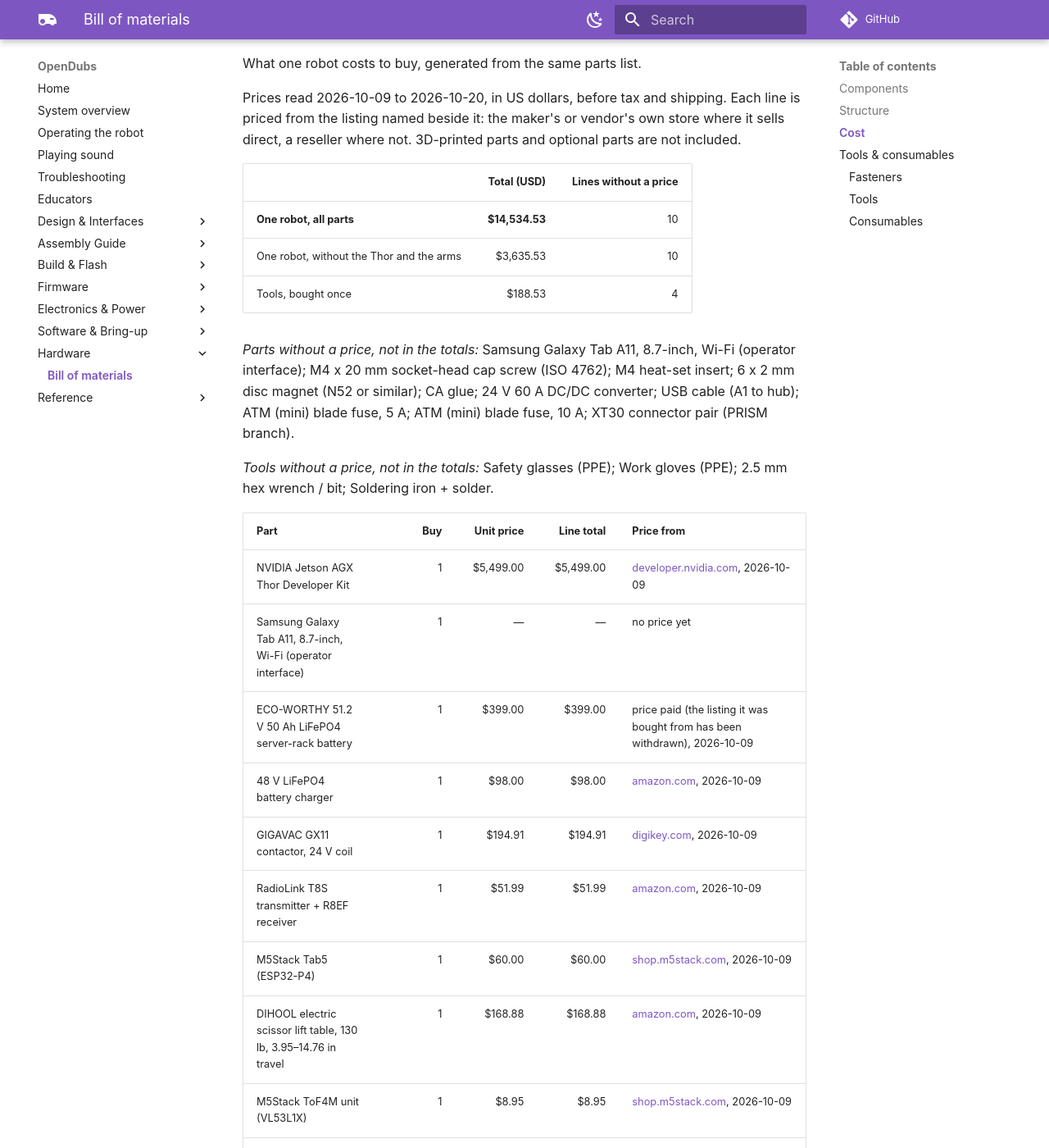
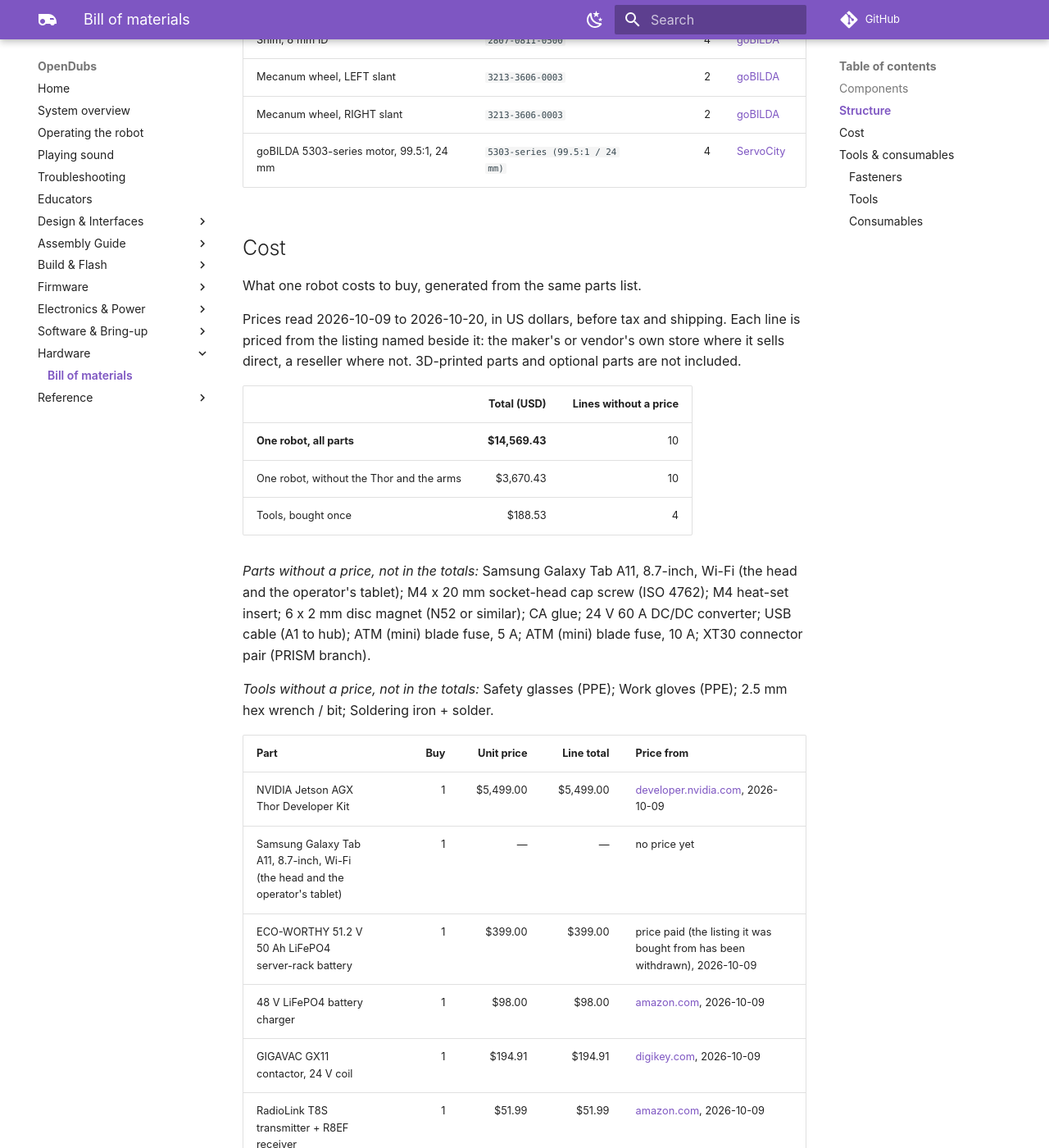
Before and after one commit to UW-Allen-School-Robotics/opendubs, an MkDocs documentation site: the page built from docs/hardware-bom.md, in a window 1280 px wide and 1400 px high, scrolled down 5197 px. Shown: the whole window at 82% size. Built offline with MkDocs 1.6.1 and Material for MkDocs 9.7.7, drawn with Linux system fonts in a browser that asks for light colours; comment, search, counter and statistics services are not loaded; some of the changed text lies outside the part shown.

Commit message:
docs: the head is a Galaxy tablet on an M5Dial neck — page and BOM
Since #278 the fitted head is the Galaxy Tab A11 on the M5Dial-driven
pan/tilt. The pan/tilt page now describes that head: the tablet as the face
(and, lifted off, the operator's dashboard), the tablet's own camera, no
rangefinder, and the neck controller's notes. parts.csv gains the M5Dial, and
the one Galaxy tablet row now covers both of its jobs.

Co-Authored-By: Claude Opus 5.5 <noreply@anthropic.com>

```diff
--- a/docs/hardware-bom.md
+++ b/docs/hardware-bom.md
@@ -19,7 +19,7 @@ part used in two places is listed once, with the quantities added.
 | Part | SKU | Qty | Used in | Notes |
 |---|---|---:|---|---|
 | [NVIDIA Jetson AGX Thor Developer Kit](https://www.nvidia.com/en-us/autonomous-machines/embedded-systems/jetson-thor/) | — | 1 | — | The main computer: runs the dashboard, the ROS software and the arms. |
-| [Samsung Galaxy Tab A11, 8.7-inch, Wi-Fi (operator interface)](https://www.samsung.com/latin_en/tablets/galaxy-tab-a/galaxy-tab-a11-gray-64gb-sm-x133nzaagto/) | `SM-X133` | 1 | — | The robot has no screen of its own: the dashboard runs full-screen on this tablet, locked in the project's kiosk app (software/tablet-kiosk). The kiosk app's setup guide is written for this model. |
+| [Samsung Galaxy Tab A11, 8.7-inch, Wi-Fi (the head and the operator's tablet)](https://www.samsung.com/latin_en/tablets/galaxy-tab-a/galaxy-tab-a11-gray-64gb-sm-x133nzaagto/) | `SM-X133` | 1 | — | One tablet does both jobs: on the head's mount it is the face and plays the robot's sound; lifted off, it is the operator's dashboard. It runs the project's kiosk app, whose setup guide is written for this model. |
 | [ECO-WORTHY 51.2 V 50 Ah LiFePO4 server-rack battery](https://www.ecoworthy.com/) | — | 1 | — | 2.56 kWh, 16 cells in series. Its BMS reports charge and voltage to the StamPLC over RS-485. The heaviest single part. |
 | [48 V LiFePO4 battery charger](https://a.co/d/0aP9q4YX) | — | 1 | — | Set it to 48 V; 8 A is the recommended current. |
 | [GIGAVAC GX11 contactor, 24 V coil](https://www.sensata.com/products/gigavac-power-contactors-fuses/gx-contactors-800v/gx-normally-open-contactors) | `GX11CAB` | 1 | — | The e-stop contactor: sealed, normally open, with an auxiliary contact the StamPLC reads to detect a weld. |
@@ -38,6 +38,7 @@ part used in two places is listed once, with the quantities added.
 | [REV Mini Power Module (24 V logic bus)](https://www.revrobotics.com/rev-11-1956/) | `REV-11-1956` | 1 | [Electronics Bay](build/electronics-bay.md) | 6 fused branch circuits — feeds Thor / StamPLC / router / USB hub(s) / E-stop signal (outside the bay) and the PRISM (inside) |
 | [goBILDA 2x80A ESC](https://www.servocity.com/content/user_manuals/3105-0202-0080_data-sheet.pdf) | `3105-0202-0080` | 2 | [Electronics Bay](build/electronics-bay.md) | Drive ESCs (datasheet at the link). NOTE: 2x80A is likely OVER-SPEC for this drivetrain — a lower-amperage ESC would work and cost less; we used these because we had them on hand. |
 | [M5 8Servo unit](https://docs.m5stack.com/en/unit/8Servos%20Unit) | — | 2 | [Electronics Bay](build/electronics-bay.md), [Pan/Tilt HMI Module](build/pan-tilt-hmi.md) | The StamPLC's: PWM to the four drive ESCs, at I2C 0x25 behind the PaHub. The neck has its own (Pan/Tilt HMI). |
+| [M5Stack Dial (ESP32-S3)](https://shop.m5stack.com/products/m5stack-dial-v1-1) | `K130-V11` | 1 | [Pan/Tilt HMI Module](build/pan-tilt-hmi.md) | The neck controller: takes the head's commands over the network and drives the neck's 8Servo. The robot's is the original Dial (K130), now discontinued; M5Stack's replacement is the Dial v1.1 (K130-V11), which the neck firmware has not been tested on. |
 | [goBILDA RGB Indicator Light (PWM Controlled)](https://www.servocity.com/rgb-indicator-light-pwm-controlled/) | `3118-0808-0002` | 1 | [Pan/Tilt HMI Module](build/pan-tilt-hmi.md) | Lights the chest badge from behind in the robot's state colour; the PWM pulse width sets the colour. Fixed with M4 screws through its own holes. |
 | 6 x 2 mm disc magnet (N52 or similar) | — | 8 | [Pan/Tilt HMI Module](build/pan-tilt-hmi.md) | Four pairs, poles attracting: they hold the face on, so it lifts off to reach the screws. |
 | [ODrive Regen Clamp](https://shop.odriverobotics.com/products/odrive-regeneration-clamp) | — | 1 | [Electronics Bay](build/electronics-bay.md) | Absorbs braking regen; the resistor lead requires SOLDERING |
@@ -90,18 +91,18 @@ Prices read 2026-10-09 to 2026-10-20, in US dollars, before tax and shipping. Ea
 
 | | Total (USD) | Lines without a price |
 |---|---:|---:|
-| **One robot, all parts** | **$14,534.53** | 10 |
-| One robot, without the Thor and the arms | $3,635.53 | 10 |
+| **One robot, all parts** | **$14,569.43** | 10 |
+| One robot, without the Thor and the arms | $3,670.43 | 10 |
 | Tools, bought once | $188.53 | 4 |
 
-*Parts without a price, not in the totals:* Samsung Galaxy Tab A11, 8.7-inch, Wi-Fi (operator interface); M4 x 20 mm socket-head cap screw (ISO 4762); M4 heat-set insert; 6 x 2 mm disc magnet (N52 or similar); CA glue; 24 V 60 A DC/DC converter; USB cable (A1 to hub); ATM (mini) blade fuse, 5 A; ATM (mini) blade fuse, 10 A; XT30 connector pair (PRISM branch).
+*Parts without a price, not in the totals:* Samsung Galaxy Tab A11, 8.7-inch, Wi-Fi (the head and the operator's tablet); M4 x 20 mm socket-head cap screw (ISO 4762); M4 heat-set insert; 6 x 2 mm disc magnet (N52 or similar); CA glue; 24 V 60 A DC/DC converter; USB cable (A1 to hub); ATM (mini) blade fuse, 5 A; ATM (mini) blade fuse, 10 A; XT30 connector pair (PRISM branch).
 
 *Tools without a price, not in the totals:* Safety glasses (PPE); Work gloves (PPE); 2.5 mm hex wrench / bit; Soldering iron + solder.
 
 | Part | Buy | Unit price | Line total | Price from |
 |---|---:|---:|---:|---|
 | NVIDIA Jetson AGX Thor Developer Kit | 1 | $5,499.00 | $5,499.00 | [developer.nvidia.com](https://developer.nvidia.com/embedded/faq), 2026-10-09 |
-| Samsung Galaxy Tab A11, 8.7-inch, Wi-Fi (operator interface) | 1 | — | — | no price yet |
+| Samsung Galaxy Tab A11, 8.7-inch, Wi-Fi (the head and the operator's tablet) | 1 | — | — | no price yet |
 | ECO-WORTHY 51.2 V 50 Ah LiFePO4 server-rack battery | 1 | $399.00 | $399.00 | price paid (the listing it was bought from has been withdrawn), 2026-10-09 |
 | 48 V LiFePO4 battery charger | 1 | $98.00 | $98.00 | [amazon.com](https://www.amazon.com/dp/B0G8JYWGBP), 2026-10-09 |
 | GIGAVAC GX11 contactor, 24 V coil | 1 | $194.91 | $194.91 | [digikey.com](https://www.digikey.com/en/products/detail/sensata-gigavac-clean-energy/GX11CAB/17867704), 2026-10-09 |
```
Also changed, not shown: other parts of docs/hardware-bom.md (+1 -0 lines), 2 other files.
